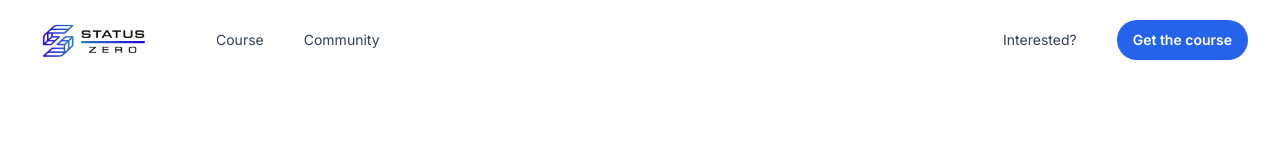
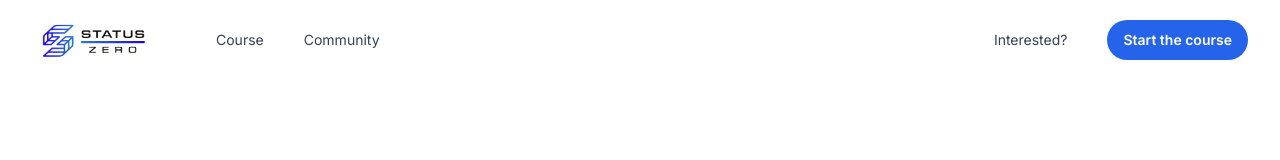
Before and after one commit to JCrocker4679/status-zero.co.uk, a Next.js app: page / in a window 1280 px wide. Shown: the top 160 px of the page. Built offline with nearby package versions, Linux system fonts and the light colour scheme; a web font is replaced by a local one.

Commit message:
changed CTA

```diff
--- a/src/components/CourseHero.jsx
+++ b/src/components/CourseHero.jsx
@@ -71,7 +71,7 @@ export function CourseHero() {
                 href="https://community.statuszero.co.uk/checkout/the-police-resettlement-course"
                 color="blue"
               >
-                Get the course for $199
+                Join the cohort for $199
               </Button>
             </div>
           </div>
--- a/src/components/Header.jsx
+++ b/src/components/Header.jsx
@@ -119,7 +119,7 @@ export function Header() {
               color="blue"
               onClick="fathom.trackGoal('ECFHCBGP', 0);"
             >
-              <span>Get the course</span>
+              <span>Start the course</span>
             </Button>
             <div className="-mr-1 md:hidden">
               <MobileNavigation />
```
